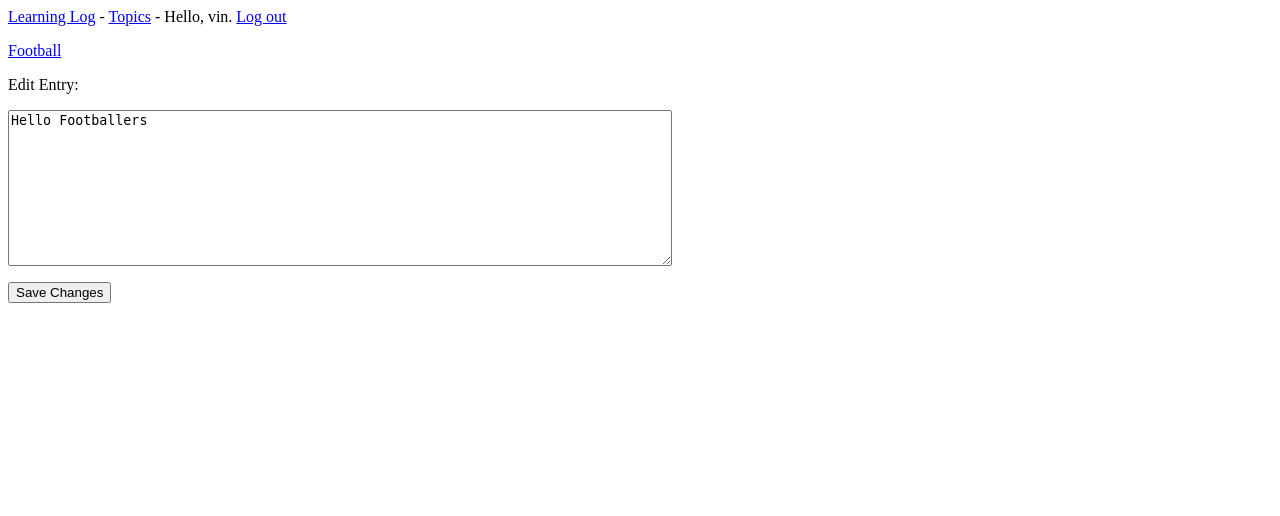
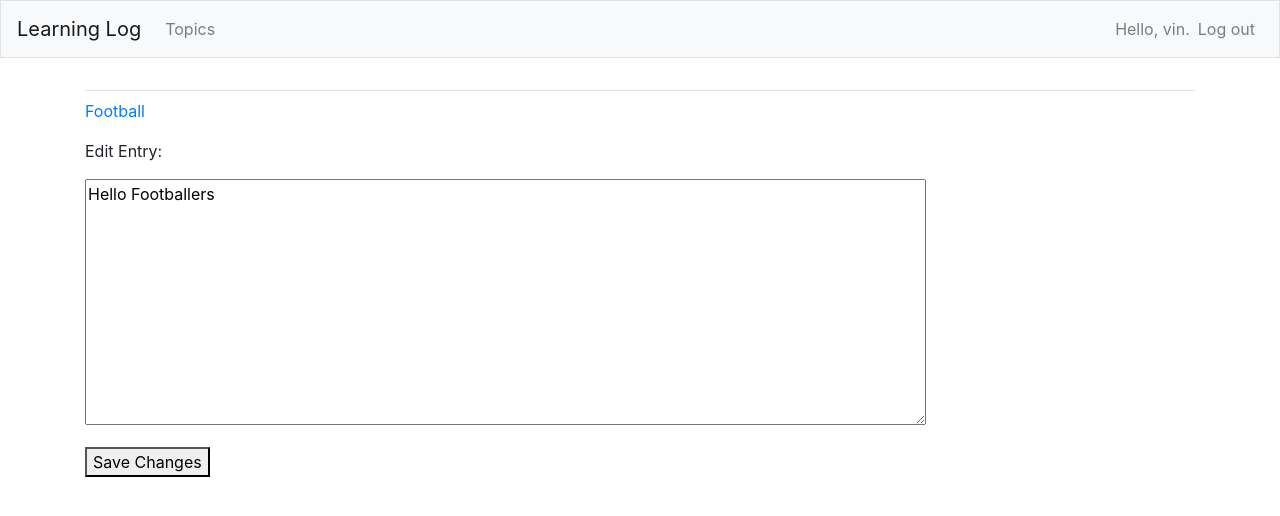
Before and after one commit to VinCoD/learning_logs, a Django app: page /edit_entry/1/ in a window 1280 px wide. Shown: the top 516 px of the page. Run offline with Django 3.2, Linux system fonts and the light colour scheme; a user stored in the database is signed in; data comes from the database, SQL or seed files in the repository; both versions use the stored data as it was after the commit; some libraries are stand-ins or nearby versions.

Commit message:
Initial Bootstrap4 commit

```diff
--- a/learning_log/settings.py
+++ b/learning_log/settings.py
@@ -26,6 +26,8 @@ INSTALLED_APPS = [
     # my apps
     'learning_logs',
     'users',
+    # Third party Apps
+    'bootstrap4',
 
     # Default django apps
     'django.contrib.admin',
--- a/learning_logs/templates/learning_logs/base.html
+++ b/learning_logs/templates/learning_logs/base.html
@@ -1,12 +1,47 @@
-<p>
-    <a href="{% url 'learning_logs:index'%}">Learning Log</a> -
-    <a href="{% url 'learning_logs:topics' %}">Topics</a> -
-    {% if user.is_authenticated %}
-    Hello, {{ user.username }}.
-    <a href="{% url 'users:logout' %}">Log out</a>
-    {% else %}
-    <a href="{% url 'users:register' %}">Register</a> -
-    <a href="{% url 'users:login' %}">Log in</a>
-    {% endif %}
-</p>
-{% block content %} {% endblock content %}
+{% load bootstrap4 %}
+<!doctype html>
+<html lang="en">
+    <head>
+        <meta charset="utf-8">
+        <meta name="viewport" content="width=device-width, initial-scale=1.0, shrink-to-fit=no">
+        <title>Learning Log</title>
+        {% bootstrap_css %}
+        {% bootstrap_javascript jquery='full' %}
+    </head>
+    <body>
+        <nav class="navbar navbar-expand-md navbar-light bg-light mb-4 border">
+            <a class="navbar-brand" href="{% url 'learning_logs:index'%}">Learning Log</a>
+            <button class="navbar-toggler" type="button" data-toggle="collapse" data-target="#navbarCollapse" aria-controls="navbarCollapse" aria-expanded="false" aria-label="Toggle navigation"><span class="navbar-toggler-icon"></span></button>
+            <div class="collapse navbar-collapse" id="navbarCollapse">
+                <ul class="navbar-nav mr-auto">
+                    <li class="nav-item"><a class="nav-link" href="{% url 'learning_logs:topics'%}">Topics</a></li>
+                </ul>
+                <ul class="navbar-nav ml-auto">
+                    {% if user.is_authenticated %}
+                    <li class="nav-item">
+                        <span class="navbar-text"}">Hello, {{ user.username }}.</span>
+                    </li>
+                    <li class="nav-item">
+                        <a class="nav-link" href="{% url 'users:logout' %}">Log out</a>
+                    </li>
+                        {% else %}
+                    <li class="nav-item">
+                        <a class="nav-link" href="{% url 'users:register' %}">Register</a>
+                    </li>
+                    <li class="nav-item">
+                        <a class="nav-link" href="{% url 'users:login' %}">Log in</a>
+                    </li>
+                        {% endif %}
+                </ul>
+            </div>
+        </nav>
+        <main role="main" class="container">
+            <div class="pb-2 mb-2 border-bottom">
+                {% block page_header %}{% endblock page_header %}
+            </div>
+            <div>
+                {% block content %}{% endblock content %}
+            </div>
+        </main>
+    </body>
+</html>
--- a/learning_logs/views.py
+++ b/learning_logs/views.py
@@ -34,7 +34,9 @@ def new_topic(request):
         # POST data submitted; process data.
         form = TopicForm(data=request.POST)
         if form.is_valid():
-            form.save()
+            new_topic= form.save(commit=False)
+            new_topic.owner = request.user
+            new_topic.save()
             return redirect('learning_logs:topics')
 
     # Display a blank or invalid form
```
Also changed, not shown: db.sqlite3.
